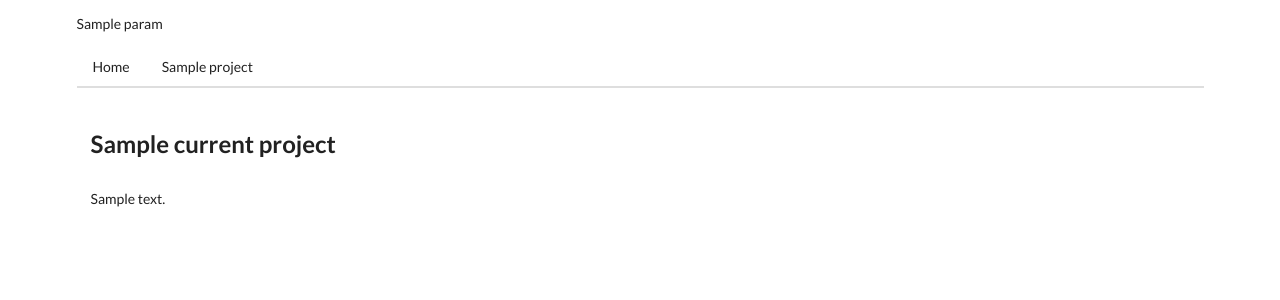
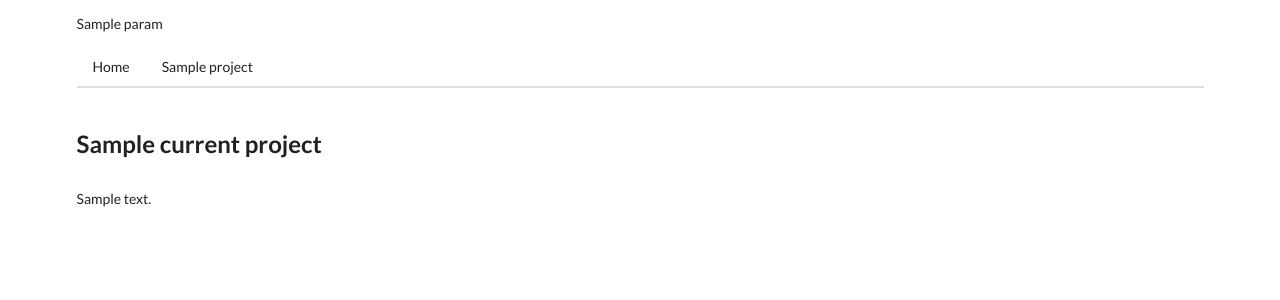
Before and after one commit to nicolasramy/simple-portfolio, a Django app: template www/frontend/templates/default/pages/project.html in a window 1280 px wide. Shown: the part 60-360 px from the top of the page. Run offline with Django 3.2, Linux system fonts and the light colour scheme; the template is opened without the code that fills it: most values are stand-ins (such as "Sample title", 1, 10 or a date in 2020).

Commit message:
remove ui.segment

```diff
--- a/www/frontend/templates/default/pages/project.html
+++ b/www/frontend/templates/default/pages/project.html
@@ -1,11 +1,9 @@
 {% extends "default/layouts/main.html" %}
 
 {% block content %}
-<div class="ui basic segment">
-  <h2 class="ui header">{{ current_project.name }}</h2>
+<h2 class="ui header">{{ current_project.name }}</h2>
 
-  <div class="ui hidden divider"></div>
+<div class="ui hidden divider"></div>
 
-  <p>{{ current_project.description }}</p>
-</div>
+<p>{{ current_project.description }}</p>
 {% endblock %}
```
